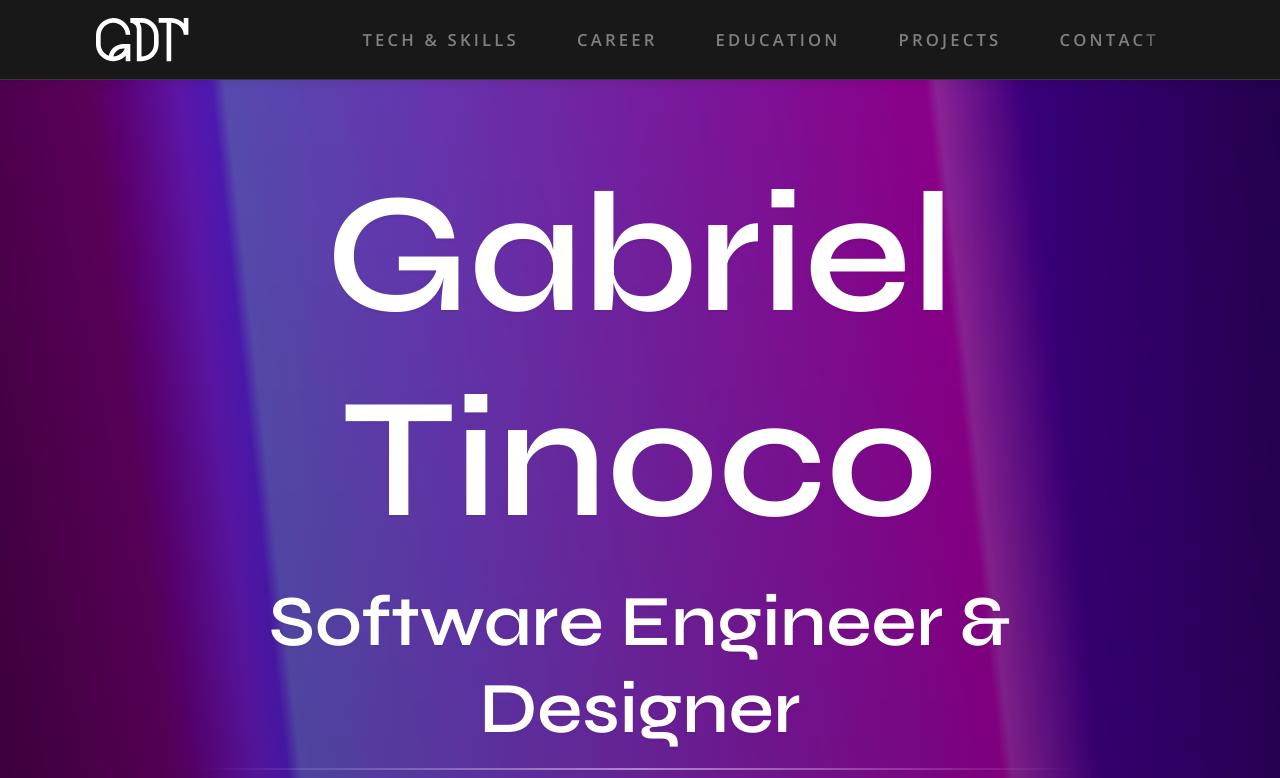
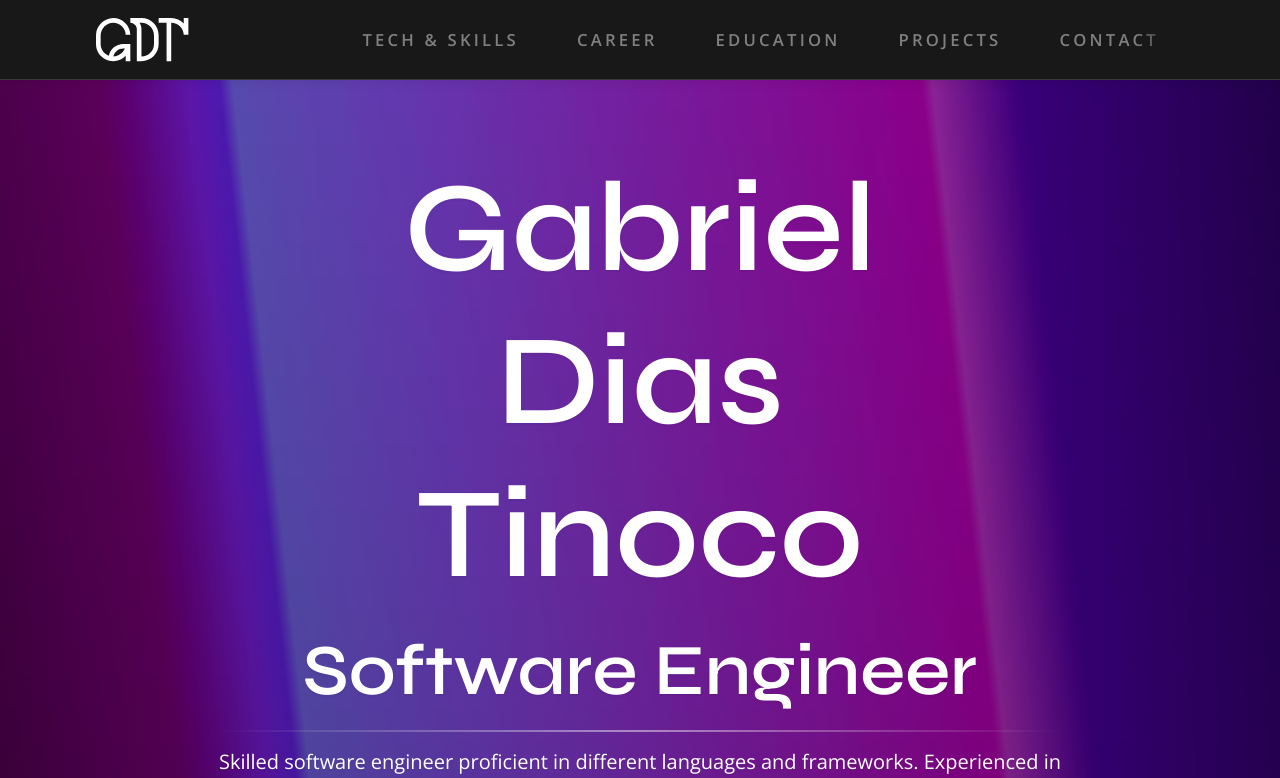
Before and after one commit to Gatinoko/Portfolio, a Next.js app: page / in a window 1280 px wide. Shown: the top 778 px of the page. Built offline with nearby package versions, Linux system fonts and the light colour scheme.

Commit message:
feat(pages): Re-introduced framer-motion's RevealAnimation utility and updated packages

```diff
--- a/app/page.tsx
+++ b/app/page.tsx
@@ -4,7 +4,6 @@ import { BannerArt } from '@/components/banner-art/banner-art';
 import { Button } from '@/components/button/button';
 import { ChipCloud } from '@/components/chip-cloud/chip-cloud';
 import { Chip } from '@/components/chip-cloud/chip/chip';
-import { ColumnGrid } from '@/components/column-grid/column-grid';
 import { Icon } from '@/components/icon/icon';
 import { PageSection } from '@/components/page-section/page-section';
 import { ProjectBox } from '@/components/project-box/project-box';
@@ -13,6 +12,7 @@ import { Tooltip } from '@/components/tooltip/tooltip';
 import { TimelineItem } from '@/components/work-timeline/timeline-item/timeline-item';
 import { TimelineSubitem } from '@/components/work-timeline/timeline-subitem/timeline-subitem';
 import { WorkTimeline } from '@/components/work-timeline/work-timeline';
+import RevealAnimation from '@/utilities/reveal-animation';
 
 export default function Home() {
 	// Opens specified link in a new tab
@@ -29,18 +29,19 @@ export default function Home() {
 				<BannerArt />
 
 				{/* Intro section */}
+				<RevealAnimation>
 					<PageSection
 						id='IntroSection'
 						className='intro-section'>
 						<h1
 							style={{ width: '6ch' }}
-						className='h-2xl'>
-						Gabriel Tinoco
+							className='h-xl'>
+							Gabriel Dias Tinoco
 						</h1>
 						<h2
 							style={{ maxWidth: '20ch' }}
 							className='h-r'>
-						Software Engineer & Designer
+							Software Engineer
 						</h2>
 						<hr data-variant='animated-gradient' />
 						<p style={{ maxWidth: '75ch' }}>
@@ -50,10 +51,12 @@ export default function Home() {
 							code.
 						</p>
 					</PageSection>
+				</RevealAnimation>
 			</div>
 
 			<div className='page-content'>
 				{/* Tech & skills section */}
+				<RevealAnimation>
 					<PageSection id='Tech&SkillsSection'>
 						<h3 className='section-title h-l'>Tech & Skills</h3>
 						<hr data-variant='solid-gradient' />
@@ -99,8 +102,10 @@ export default function Home() {
 							<Chip size='regular'>Zod</Chip>
 						</ChipCloud>
 					</PageSection>
+				</RevealAnimation>
 
 				{/* Work timeline section */}
+				<RevealAnimation>
 					<PageSection id='CareerTimelineSection'>
 						<h3 className='section-title h-l'>Career</h3>
 						<hr />
@@ -127,10 +132,10 @@ export default function Home() {
 										/>,
 									]}>
 									Acted as the lead UX designer in the elaboration of a cosmetic
-								business&apos;s website, creating multiple page designs in Figma
-								and conceptual designs in Photoshop, as well as having biweekly
-								meetings with the project&apos;s stakeholders in order to gather
-								feedback and discuss requirements.
+									business&apos;s website, creating multiple page designs in
+									Figma and conceptual designs in Photoshop, as well as having
+									biweekly meetings with the project&apos;s stakeholders in
+									order to gather feedback and discuss requirements.
 								</TimelineSubitem>
 							</TimelineItem>
 
@@ -303,14 +308,16 @@ export default function Home() {
 										/>,
 									]}>
 									Implemented, tested, reviewed, and shipped{' '}
-								<strong>React</strong> components as part of the core front-end
-								component library team within the company.
+									<strong>React</strong> components as part of the core
+									front-end component library team within the company.
 								</TimelineSubitem>
 							</TimelineItem>
 						</WorkTimeline>
 					</PageSection>
+				</RevealAnimation>
 
 				{/* Education timeline section */}
+				<RevealAnimation>
 					<PageSection id='EducationTimelineSection'>
 						<h3 className='section-title h-l'>Education</h3>
 						<hr />
@@ -336,16 +343,18 @@ export default function Home() {
 									startDate={'Jan 2020'}
 									endDate={'Dec 2023'}
 									subtitle={'Computer Software Engineering, Canada'}>
-								Attained an <strong>Ontario College Advanced Diploma</strong> in
-								Computer Software Engineering at Centennial College, mastering
-								diverse programming languages and industry-level methodologies
-								related to the creation of software at scale.
+									Attained an <strong>Ontario College Advanced Diploma</strong>{' '}
+									in Computer Software Engineering at Centennial College,
+									mastering diverse programming languages and industry-level
+									methodologies related to the creation of software at scale.
 								</TimelineSubitem>
 							</TimelineItem>
 						</WorkTimeline>
 					</PageSection>
+				</RevealAnimation>
 
 				{/* Projects section */}
+				<RevealAnimation>
 					<PageSection id='ProjectsSection'>
 						<h3 className='section-title h-l'>Projects</h3>
 						<hr />
@@ -417,7 +426,10 @@ export default function Home() {
 							</ProjectItem>
 						</ProjectBox>
 					</PageSection>
+				</RevealAnimation>
 
+				{/* Contact section */}
+				<RevealAnimation>
 					<PageSection id='ContactSection'>
 						<h3 className='section-title h-l'>Contact</h3>
 						<hr />
@@ -488,6 +500,7 @@ export default function Home() {
 							</Tooltip>
 						</div>
 					</PageSection>
+				</RevealAnimation>
 			</div>
 		</main>
 	);
--- a/package.json
+++ b/package.json
@@ -15,6 +15,7 @@
 		"react-dom": "^18.2.0"
 	},
 	"devDependencies": {
+		"framer-motion": "^11.0.8",
 		"@types/node": "^20.10.6",
 		"@types/react": "^18.2.46",
 		"@types/react-dom": "^18.2.18",
--- a/utilities/reveal-animation.tsx
+++ b/utilities/reveal-animation.tsx
@@ -32,11 +32,10 @@ export default function RevealAnimation({ children }: IRevealAnimation) {
 				initial='initialState'
 				animate={animateControls}
 				transition={{
-					duration: 0.5,
-					delay: 0.25,
+					duration: 0.4,
 				}}
 				variants={{
-					initialState: { opacity: 0, y: 75 },
+					initialState: { opacity: 0, y: 25 },
 					animateSate: { opacity: 1, y: 0 },
 				}}>
 				{children}
```
Also changed, not shown: 1 other file (tests, documents, lock files or other folders). Lines whose indentation alone changed are shown as unchanged.
